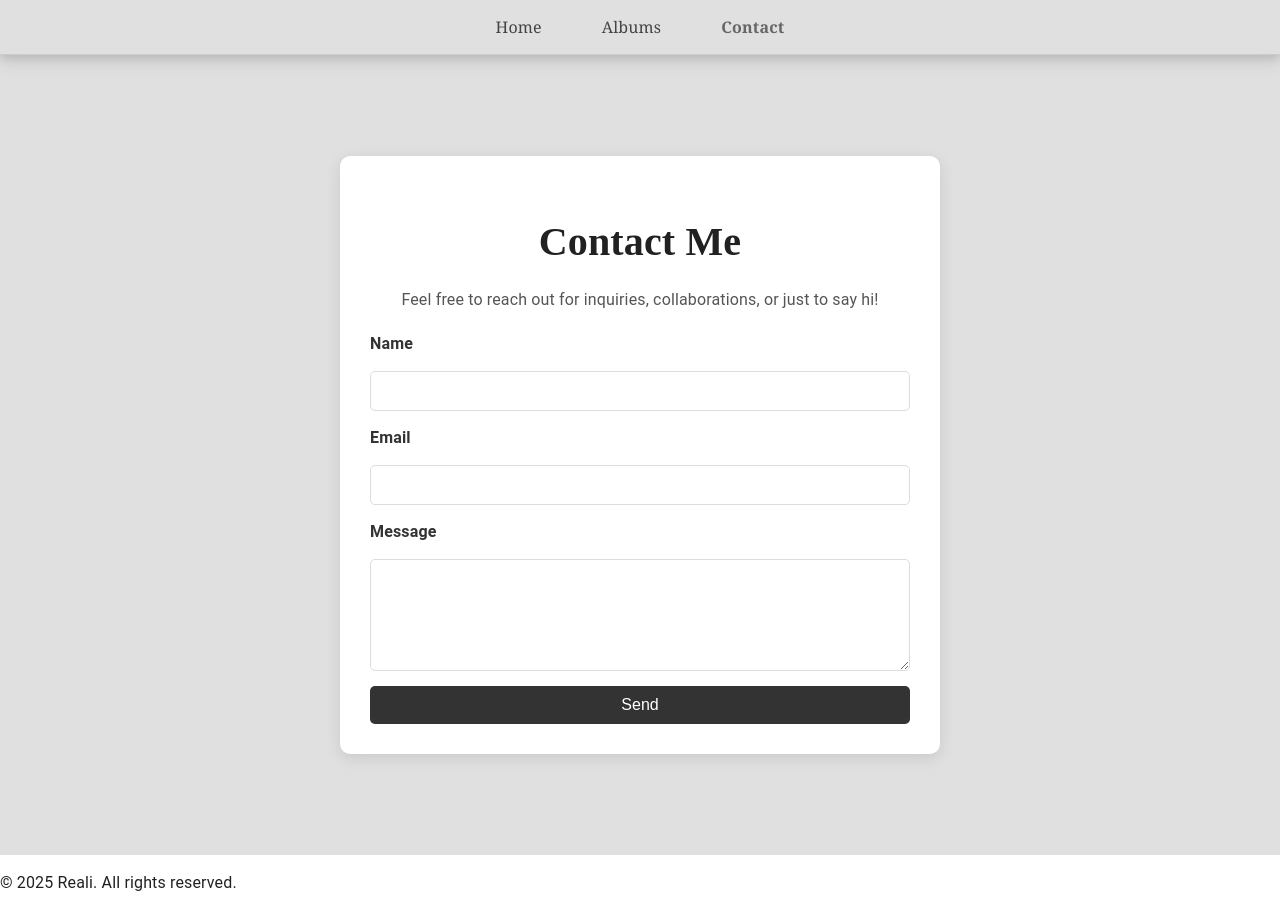
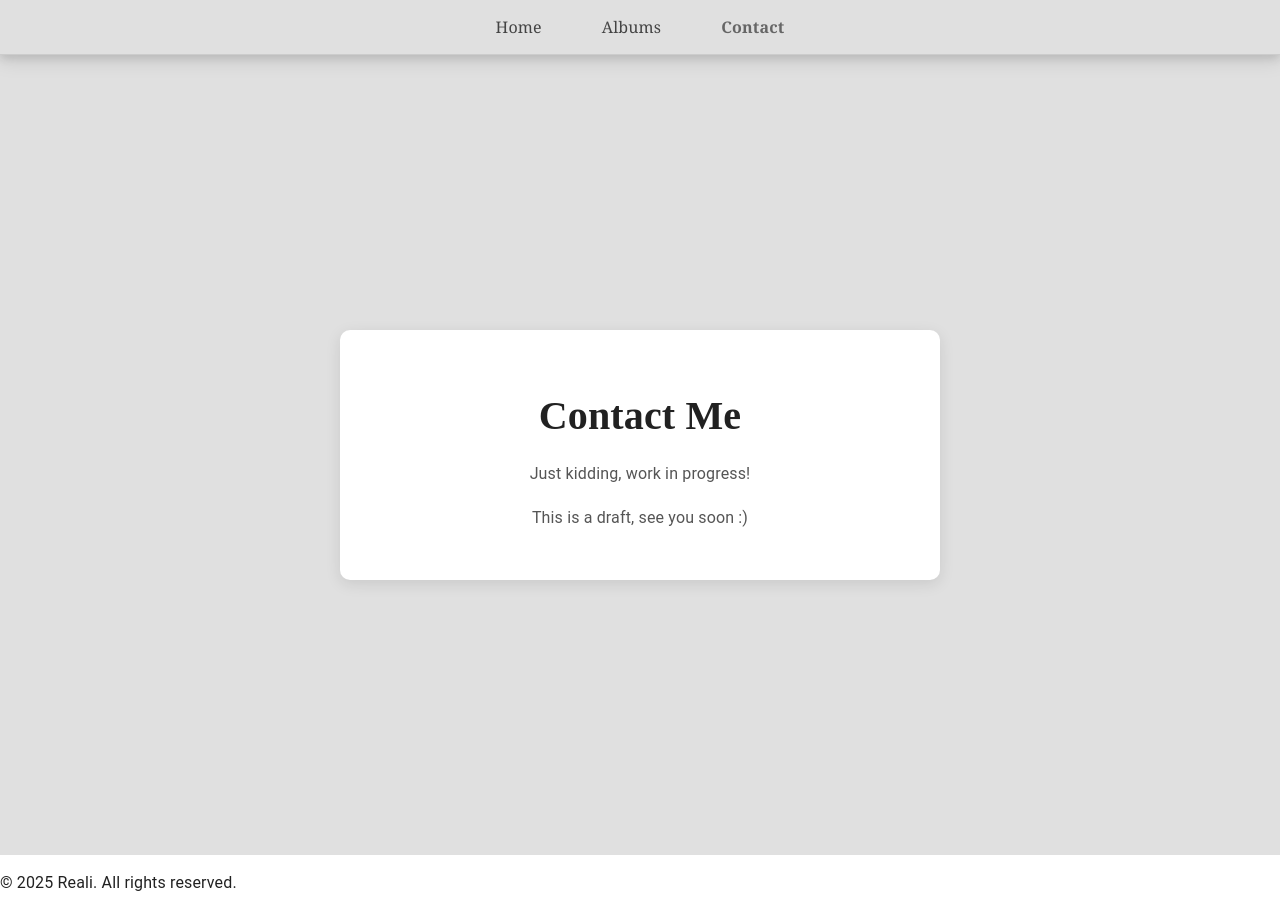
Before and after one commit to hellev8/portfolio, a React (Create React App) app: page /contact in a window 1280 px wide. Built offline with nearby package versions, Linux system fonts and the light colour scheme.

Commit message:
Update photo details in albums.json and modify contact form content in Contact.jsx for improved user experience

```diff
--- a/src/assets/albums.json
+++ b/src/assets/albums.json
@@ -24,9 +24,9 @@
       },
       {
         "id": 4,
-        "src": "/assets/amsterdam/IMG_3880.jpg",
-        "title": "amsterdam Photo 4",
-        "description": "Description for amsterdam Photo 4"
+        "src": "/assets/amsterdam/IMG_4235.jpg",
+        "title": "amsterdam Photo 21",
+        "description": "Description for amsterdam Photo 21"
       },
       {
         "id": 5,
@@ -125,12 +125,6 @@
         "description": "Description for amsterdam Photo 20"
       },
       {
-        "id": 21,
-        "src": "/assets/amsterdam/IMG_4235.jpg",
-        "title": "amsterdam Photo 21",
-        "description": "Description for amsterdam Photo 21"
-      },
-      {
         "id": 22,
         "src": "/assets/amsterdam/IMG_4249.jpg",
         "title": "amsterdam Photo 22",
@@ -161,12 +155,7 @@
         "title": "croatia Photo 1",
         "description": "Description for croatia Photo 1"
       },
-      {
-        "id": 2,
-        "src": "/assets/croatia/IMG_7601.jpg",
-        "title": "croatia Photo 2",
-        "description": "Description for croatia Photo 2"
-      },
+
       {
         "id": 3,
         "src": "/assets/croatia/IMG_7614.jpg",
@@ -294,12 +283,7 @@
         "title": "garda Photo 7",
         "description": "Description for garda Photo 7"
       },
-      {
-        "id": 8,
-        "src": "/assets/garda/IMG_6866.jpg",
-        "title": "garda Photo 8",
-        "description": "Description for garda Photo 8"
-      },
+
       {
         "id": 9,
         "src": "/assets/garda/IMG_6877.jpg",
@@ -341,12 +325,6 @@
         "src": "/assets/garda/IMG_6964.jpg",
         "title": "garda Photo 15",
         "description": "Description for garda Photo 15"
-      },
-      {
-        "id": 16,
-        "src": "/assets/garda/IMG_6966.jpg",
-        "title": "garda Photo 16",
-        "description": "Description for garda Photo 16"
       },
       {
         "id": 17,
--- a/src/components/gallery/PhotoView.jsx
+++ b/src/components/gallery/PhotoView.jsx
@@ -64,7 +64,8 @@ const PhotoView = ({ photoIndex, photos, onClose }) => {
     return (
         <div className="photo-view">
             <div className="info-group">
-                <p className="photo-info title">{photos[currentIndex].title}</p>
+                {/*<p className="photo-info title">{photos[currentIndex].title}</p>*/}
+                <p>:)</p>
             </div>
             <div className="photo-container">
                 <button className="close-btn" onClick={onClose}>
--- a/src/pages/Contact.jsx
+++ b/src/pages/Contact.jsx
@@ -32,39 +32,41 @@ const Contact = () => {
         <div className="contact">
             <div className="contact-container">
                 <h1>Contact Me</h1>
-                <p>Feel free to reach out for inquiries, collaborations, or just to say hi!</p>
+                {/*<p>Feel free to reach out for inquiries, collaborations, or just to say hi!</p>*/}
+                <p>Just kidding, work in progress!</p>
+                <p>This is a draft, see you soon :)</p>
                 <form className="contact-form" onSubmit={handleSubmit}>
-                    <label htmlFor="name">Name</label>
-                    <input
-                        type="text"
-                        id="name"
-                        name="name"
-                        value={formData.name}
-                        onChange={handleChange}
-                        required
-                    />
+                    {/*<label htmlFor="name">Name</label>*/}
+                    {/*<input*/}
+                    {/*    type="text"*/}
+                    {/*    id="name"*/}
+                    {/*    name="name"*/}
+                    {/*    value={formData.name}*/}
+                    {/*    onChange={handleChange}*/}
+                    {/*    required*/}
+                    {/*/>*/}
 
-                    <label htmlFor="email">Email</label>
-                    <input
-                        type="email"
-                        id="email"
-                        name="email"
-                        value={formData.email}
-                        onChange={handleChange}
-                        required
-                    />
+                    {/*<label htmlFor="email">Email</label>*/}
+                    {/*<input*/}
+                    {/*    type="email"*/}
+                    {/*    id="email"*/}
+                    {/*    name="email"*/}
+                    {/*    value={formData.email}*/}
+                    {/*    onChange={handleChange}*/}
+                    {/*    required*/}
+                    {/*/>*/}
 
-                    <label htmlFor="message">Message</label>
-                    <textarea
-                        id="message"
-                        name="message"
-                        rows="5"
-                        value={formData.message}
-                        onChange={handleChange}
-                        required
-                    ></textarea>
+                    {/*<label htmlFor="message">Message</label>*/}
+                    {/*<textarea*/}
+                    {/*    id="message"*/}
+                    {/*    name="message"*/}
+                    {/*    rows="5"*/}
+                    {/*    value={formData.message}*/}
+                    {/*    onChange={handleChange}*/}
+                    {/*    required*/}
+                    {/*></textarea>*/}
 
-                    <button type="submit" className="submit-btn">Send</button>
+                    {/*<button type="submit" className="submit-btn">Send</button>*/}
                 </form>
                 {status && <p className="form-status">{status}</p>}
             </div>
```
Also changed, not shown: 2 other files (tests, documents, lock files or other folders).
